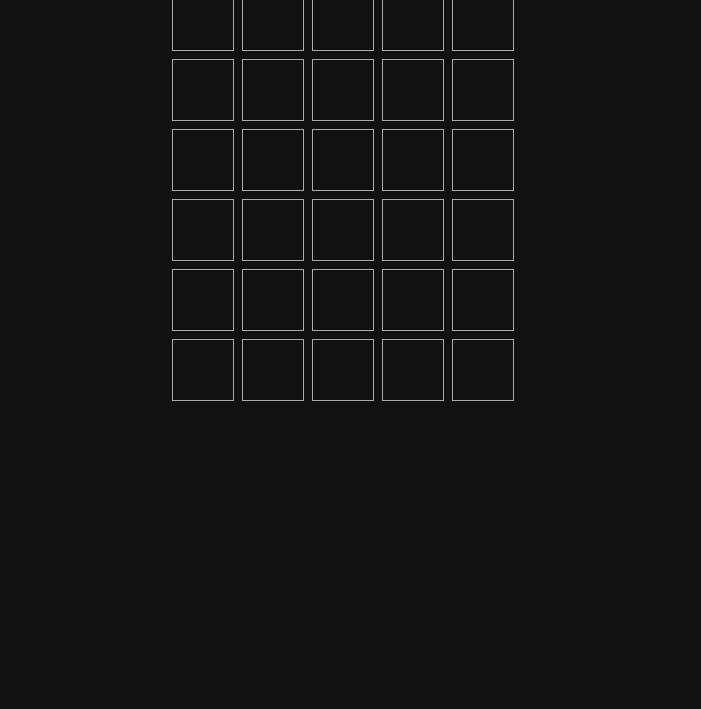
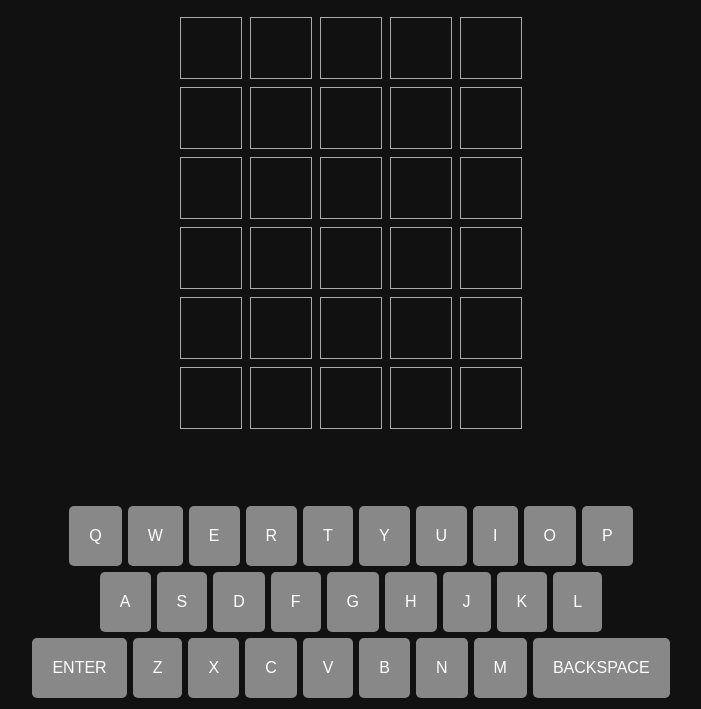
Before and after one commit to startdusk/wordle, a plain HTML site: page index.html in a window 1280 px wide. Shown: the part 99-808 px from the top of the page, without its empty margins (297-998 px from the left). Drawn offline with Linux system fonts and the light colour scheme.

Commit message:
feat✨:  add keyborad stub

```diff
--- a/index.html
+++ b/index.html
@@ -1,7 +1,9 @@
-<h1>Wordle</h1>
+<div id="screen">
+  <h1>Wordle</h1>
 
-<div id="grid"></div>
-
+  <div id="grid"></div>
+  <div id="keybord"></div>
+</div>
 <script type="text/javascript" src="index.js"></script>
 
 <style type="text/css">
@@ -13,8 +15,37 @@
     text-align: center;
     text-transform: uppercase;
   }
+  body,
+  html,
+  #screen {
+    height: 100%;
+    width: 100%;
+  }
+  #grid {
+    flex: 1 1 auto;
+  }
+  #screen {
+    display: flex;
+    flex-direction: column;
+  }
+
   h1 {
     font-size: 42px;
+  }
+  .button {
+    text-transform: uppercase;
+    padding: 20px;
+    border-radius: 5px;
+    border: none;
+    height: 60px;
+    margin: 3px;
+    font-size: 16px;
+    color: white;
+  }
+  #keybord {
+    position: fixed;
+    bottom: 0;
+    width: 100%;
   }
   .cell {
     width: 60px;
--- a/index.js
+++ b/index.js
@@ -18,13 +18,10 @@ let secret = wordList[randomIndex];
 let currentAttempt = "";
 let history = [];
 
-let grid = document.getElementById("grid");
-
-buildGrid();
-updateGrid();
-window.addEventListener("keydown", handleKeyDown);
-
 function handleKeyDown(e) {
+  if (e.ctrlKey || e.metaKey || e.altKey) {
+    return;
+  }
   const letter = e.key.toLowerCase();
   if (letter === "enter") {
     if (currentAttempt.length < 5) {
@@ -38,7 +35,7 @@ function handleKeyDown(e) {
     currentAttempt = "";
   } else if (letter === "backspace") {
     currentAttempt = currentAttempt.slice(0, currentAttempt.length - 1);
-  } else if (/[a-z]/.test(letter)) {
+  } else if (/^[a-z]$/.test(letter)) {
     if (currentAttempt.length < 5) {
       currentAttempt += letter;
     }
@@ -77,22 +74,77 @@ function drawAttempt(row, attempt, isCurrent) {
       cell.innerHTML = '<div style="opacity: 0;">X</div>';
     }
     if (isCurrent) {
-      cell.style.backgroundColor = "#111";
+      cell.style.backgroundColor = BLACK;
     } else {
       cell.style.backgroundColor = getBgColor(attempt, i);
     }
   }
 }
 
+const BLACK = "#111";
+const GREY = "#212121";
+const LIGHT_GREY = "#888";
+const GREEN = "#538d4e";
+const YELLOW = "#b59f3b";
+
 function getBgColor(attempt, i) {
   let correctLetter = secret[i];
   let attemptLetter = attempt[i];
   if (attemptLetter === undefined || secret.indexOf(attemptLetter) === -1) {
-    return "#212121";
+    return GREY;
   }
 
   if (correctLetter === attemptLetter) {
-    return "#538d4e";
+    return GREEN;
   }
-  return "#b59f3b";
+  return YELLOW;
 }
+
+function buildKeybord() {
+  buildKeybordRow("qwertyuiop", false);
+  buildKeybordRow("asdfghjkl", false);
+  buildKeybordRow("zxcvbnm", true);
+}
+
+function buildKeybordRow(letters, isLastRow) {
+  let row = document.createElement("div");
+  if (isLastRow) {
+    let button = document.createElement("button");
+    button.textContent = "Enter";
+    button.className = "button";
+    button.style.backgroundColor = LIGHT_GREY;
+    button.onclick = () => {
+      // TODO:
+    };
+    row.appendChild(button);
+  }
+  for (let letter of letters) {
+    let button = document.createElement("button");
+    button.textContent = letter;
+    button.className = "button";
+    button.style.backgroundColor = LIGHT_GREY;
+    button.onclick = () => {
+      // TODO:
+    };
+    row.appendChild(button);
+  }
+  if (isLastRow) {
+    let button = document.createElement("button");
+    button.textContent = "Backspace";
+    button.className = "button";
+    button.style.backgroundColor = LIGHT_GREY;
+    button.onclick = () => {
+      // TODO:
+    };
+    row.appendChild(button);
+  }
+  keybord.appendChild(row);
+}
+
+let grid = document.getElementById("grid");
+let keybord = document.getElementById("keybord");
+
+buildGrid();
+buildKeybord();
+updateGrid();
+window.addEventListener("keydown", handleKeyDown);
```
